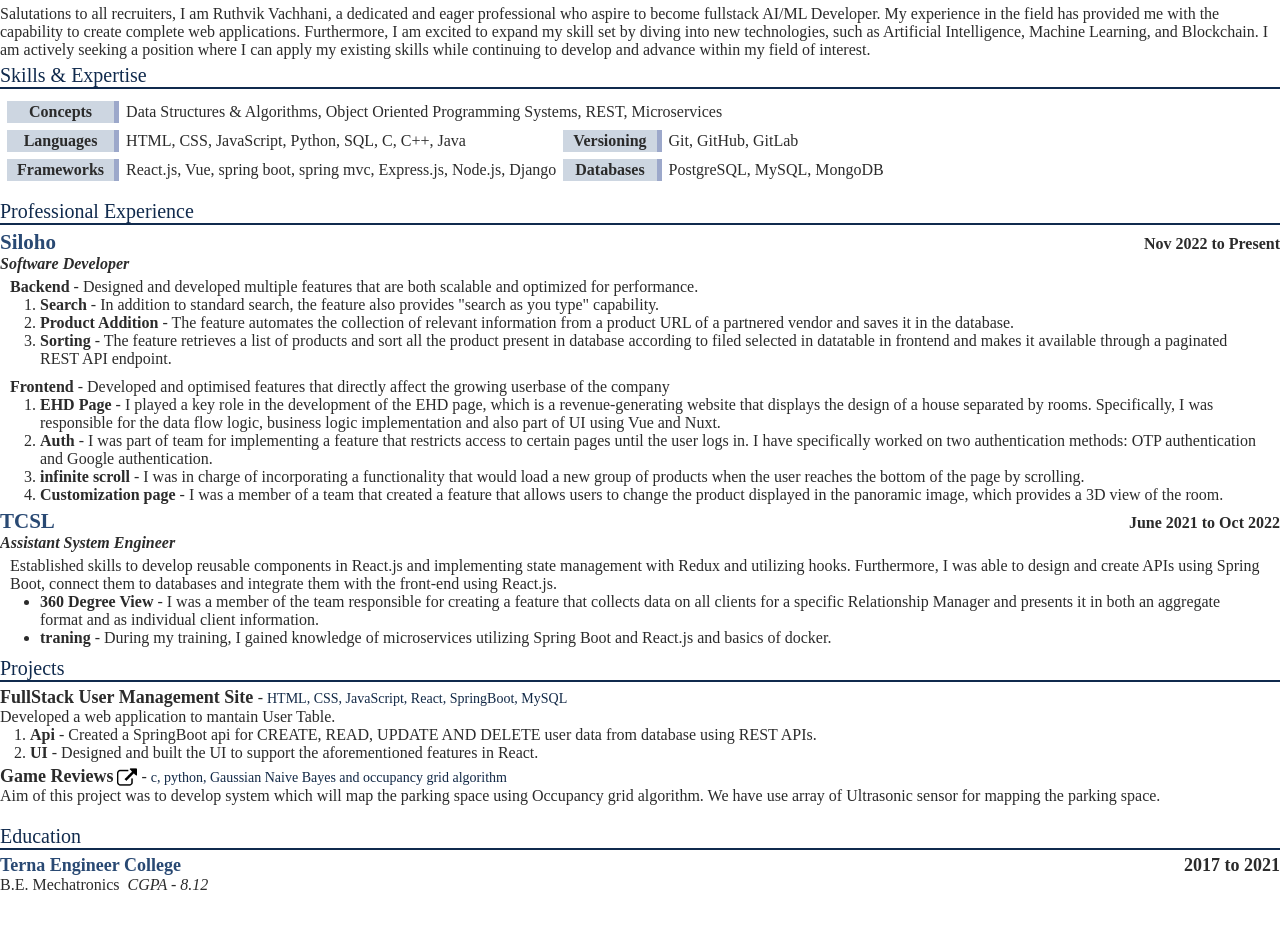
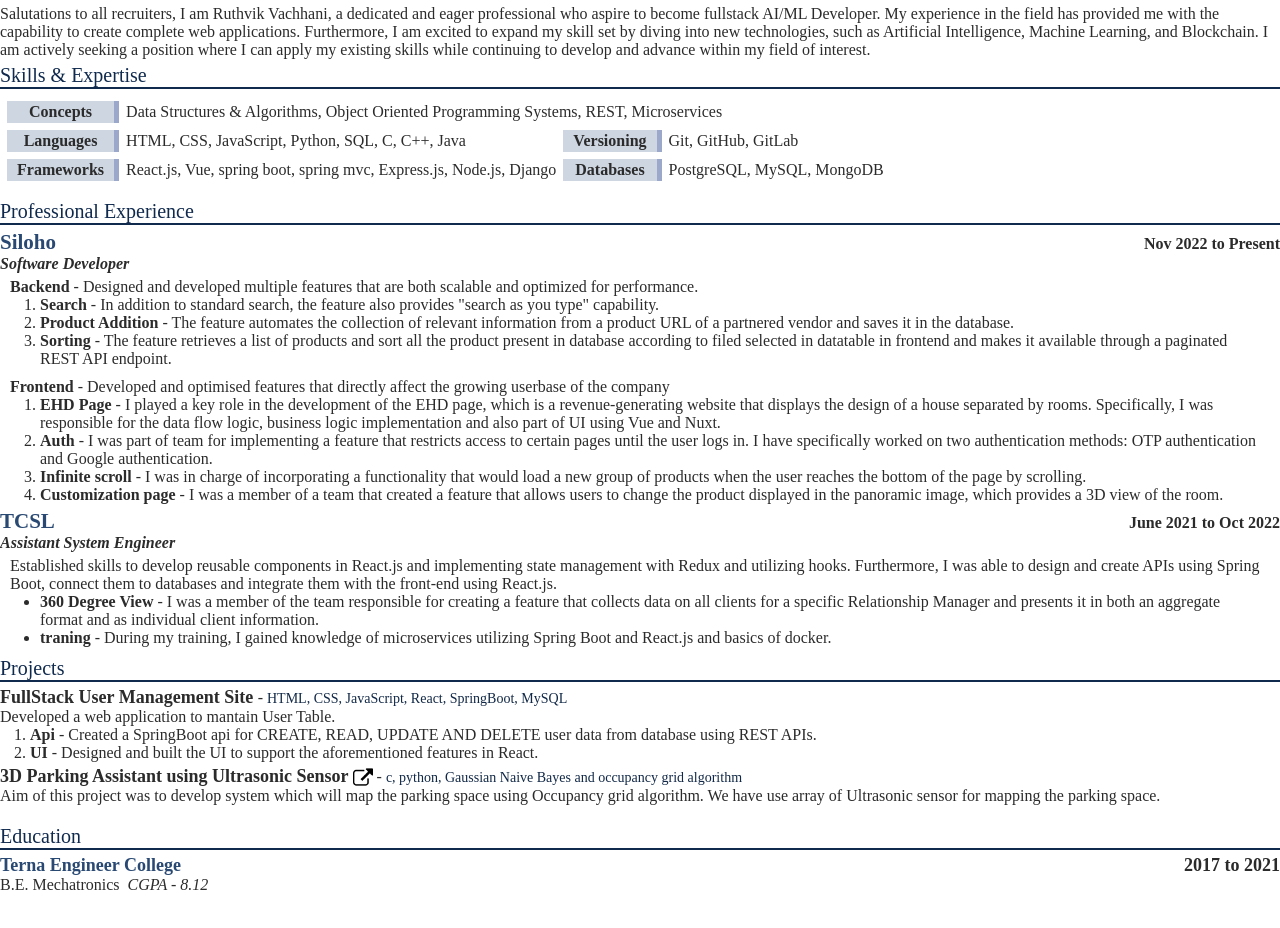
Before and after one commit to mihawkeyes/resume, a plain HTML site: page index.html in a window 1280 px wide. Shown: the part 134-1062 px from the top of the page. Drawn offline with Linux system fonts and the light colour scheme.

Commit message:
minor change

```diff
--- a/index.html
+++ b/index.html
@@ -171,7 +171,7 @@
                   methods: OTP authentication and Google authentication.
                 </li>
                 <li>
-                  <strong>infinite scroll</strong> - I was in charge of
+                  <strong>Infinite scroll</strong> - I was in charge of
                   incorporating a functionality that would load a new group of
                   products when the user reaches the bottom of the page by
                   scrolling.
@@ -241,7 +241,9 @@
             </li>
           </ol>
         </div>
-        <span class="text-title"><strong>Game Reviews</strong></span>
+        <span class="text-title"
+          ><strong>3D Parking Assistant using Ultrasonic Sensor</strong></span
+        >
         <a
           href="https://www.jetir.org/view?paper=JETIRFD06002"
           class="custom-link"
```
Also changed, not shown: 1 other file.
